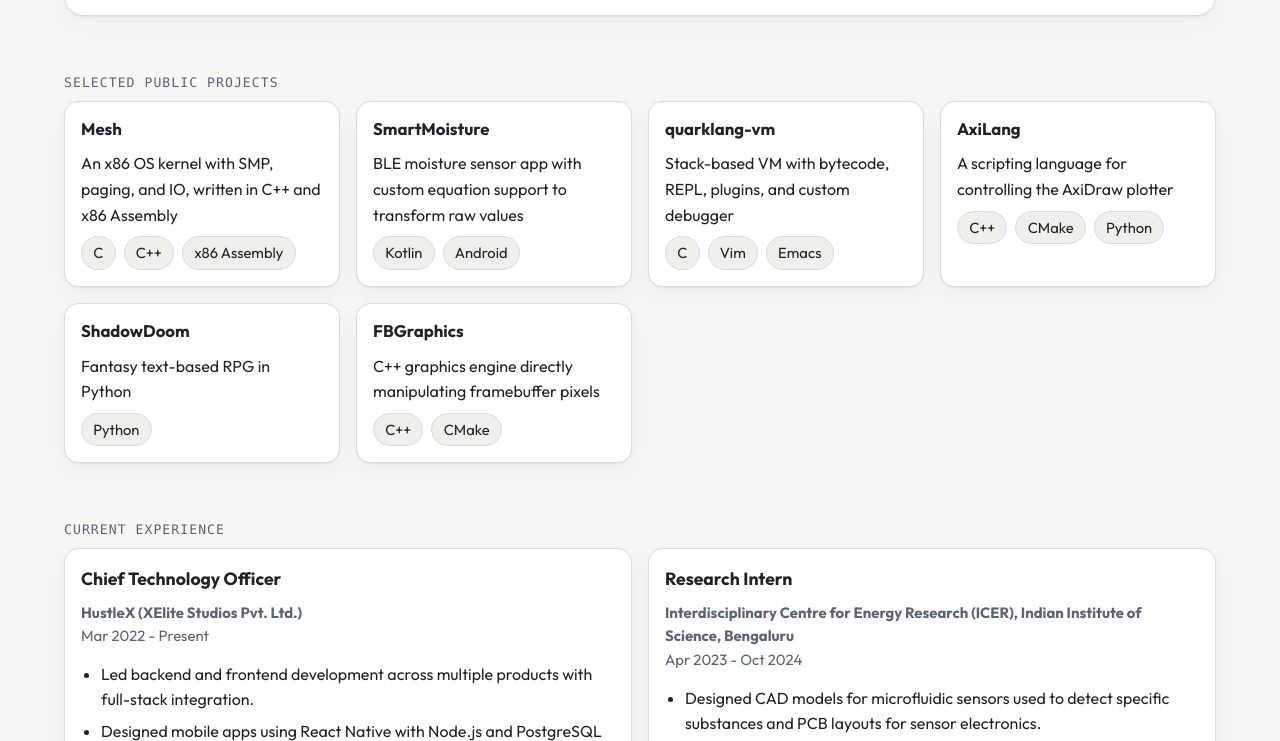
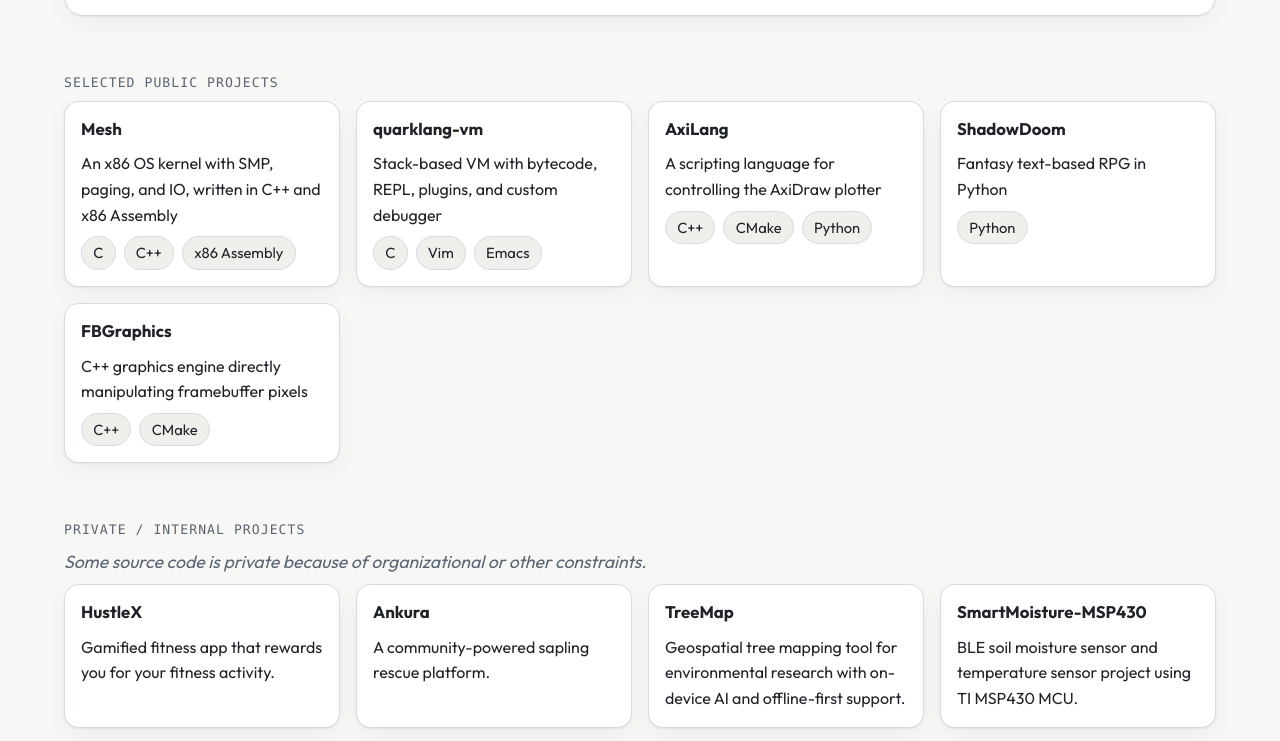
Before and after one commit to Sid110307/Sid110307, an Astro site in the folder website/: page / in a window 1280 px wide. Shown: the part 426-1167 px from the top of the page. Built offline with nearby package versions, Linux system fonts and the light colour scheme; Astro itself is replaced by a stand-in of ours.

Commit message:
Updated projects

```diff
--- a/website/src/data/projects.ts
+++ b/website/src/data/projects.ts
@@ -78,8 +78,14 @@ export const PROJECTS: ProjectSection[] = [
 		projects: [
 			{
 				name: "SmartMoisture",
-				url: "https://github.com/Sid110307/SmartMoisture",
+				url: "https://github.com/Sid110307/Indriya-App/tree/master/app/src/main/java/com/indriya/one/core/app/moisture",
 				description: "BLE moisture sensor app with custom equation support to transform raw values",
+				technologies: ["Kotlin", "Android"],
+			},
+			{
+				name: "SpectralMapper",
+				url: "https://github.com/Sid110307/Indriya-App/tree/master/app/src/main/java/com/indriya/one/core/app/spectral",
+				description: "App for visualizing and analyzing IR spectral data",
 				technologies: ["Kotlin", "Android"],
 			},
 			{
@@ -260,4 +266,4 @@ export const PROJECTS: ProjectSection[] = [
 	},
 ];
 
-export const FEATURED_PROJECTS = ["Mesh", "SmartMoisture", "quarklang-vm", "AxiLang", "ShadowDoom", "FBGraphics"];
+export const FEATURED_PROJECTS = ["Mesh", "SmartMoisture-MSP430", "quarklang-vm", "AxiLang", "ShadowDoom", "FBGraphics"];
--- a/website/src/data/site.ts
+++ b/website/src/data/site.ts
@@ -31,8 +31,8 @@ export const PRIVATE_PROJECTS = [
 		description: "Geospatial tree mapping tool for environmental research with on-device AI and offline-first support.",
 	},
 	{
-		name: "SmartMoisture",
-		url: "https://github.com/Sid110307/SmartMoisture",
+		name: "SmartMoisture-MSP430",
+		url: "https://github.com/Sid110307/SmartMoisture-MSP430",
 		description: "BLE soil moisture sensor and temperature sensor project using TI MSP430 MCU.",
 	},
 	{
--- a/website/src/pages/index.astro
+++ b/website/src/pages/index.astro
@@ -64,6 +64,18 @@ const firstPublication = PUBLICATIONS[0];
         </div>
     </section>
     <section class="site-shell section">
+        <p class="section__eyebrow">Private / internal projects</p>
+        <p class="section__description">Some source code is private because of organizational or other constraints.</p>
+        <div class="card-grid">
+			{PRIVATE_PROJECTS.map((project) => (
+                    <article class="project-card">
+                        <h3 class="project-card__title"><a href={project.url}>{project.name}</a></h3>
+                        <p class="project-card__description">{project.description}</p>
+                    </article>
+			))}
+        </div>
+    </section>
+    <section class="site-shell section">
         <p class="section__eyebrow">
             <a style="text-decoration: none; color: inherit;" href={withBase("/experience/")}>Current experience</a>
         </p>
@@ -92,18 +104,6 @@ const firstPublication = PUBLICATIONS[0];
         </div>
     </section>
     <section class="site-shell section">
-        <p class="section__eyebrow">Private / internal projects</p>
-        <p class="section__description">Some source code is private because of organizational or other constraints.</p>
-        <div class="card-grid">
-			{PRIVATE_PROJECTS.map((project) => (
-                    <article class="project-card">
-                        <h3 class="project-card__title"><a href={project.url}>{project.name}</a></h3>
-                        <p class="project-card__description">{project.description}</p>
-                    </article>
-			))}
-        </div>
-    </section>
-    <section class="site-shell section">
         <p class="section__eyebrow">GitHub stats</p>
         <div class="stats-grid">
 			{GITHUB_STATS.map((stat) => (
```
Also changed, not shown: README.md.
